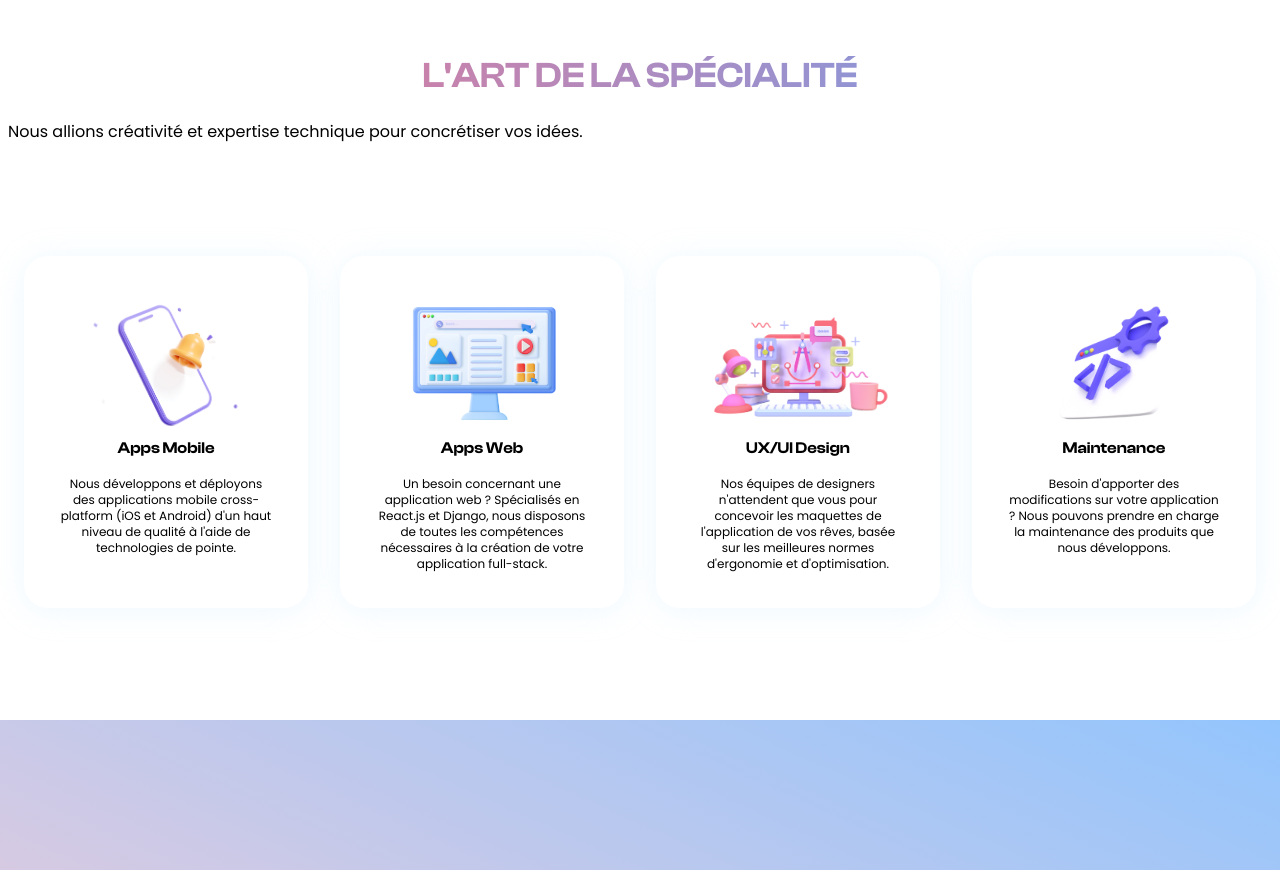
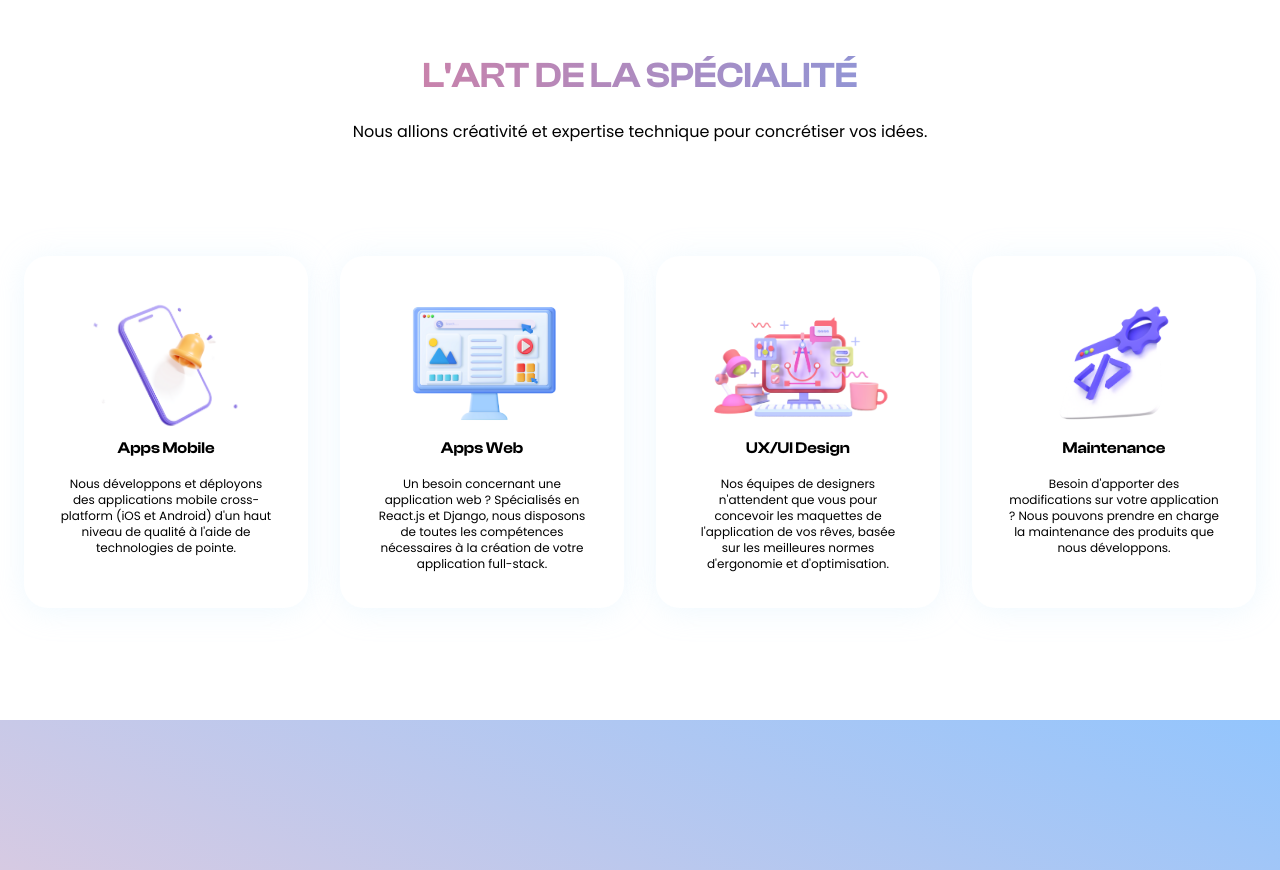
Before and after one commit to karim1349/alfirma-web, a React (Create React App) app: page /#/home in a window 1280 px wide. Shown: the part 1160-2030 px from the top of the page. Built offline with nearby package versions, Linux system fonts and the light colour scheme.

Commit message:
visual design fix

```diff
--- a/src/pages/Home/Home.js
+++ b/src/pages/Home/Home.js
@@ -69,7 +69,7 @@ function Home() {
                     </div>
                     <div className='px-2'>
                         <h1 id="SECTION_A_PROPOS" className='text-center mb-6 text-4xl font-semibold text-transparent bg-clip-text bg-gradient-to-r from-rose-400 to-blue-400 mt-24'>L'ART DE LA SPÉCIALITÉ</h1>
-                        <p>Nous allions créativité et expertise technique pour concrétiser vos idées.</p>
+                        <p className='text-center'>Nous allions créativité et expertise technique pour concrétiser vos idées.</p>
                         <div className='flex w-full flex-col md:flex-row my-28'>
                             <div className='group shadow-[0px_2.421px_30.264px_0px_rgba(189,227,251,0.26)] flex flex-col items-center flex-1 bg-white mx-4 rounded-3xl p-9'>
                                 <img src="/assets/illustrations/appmobile.png" alt="logo" className=" h-36 group-hover:h-48 object-contain transform transition-all" />
```
